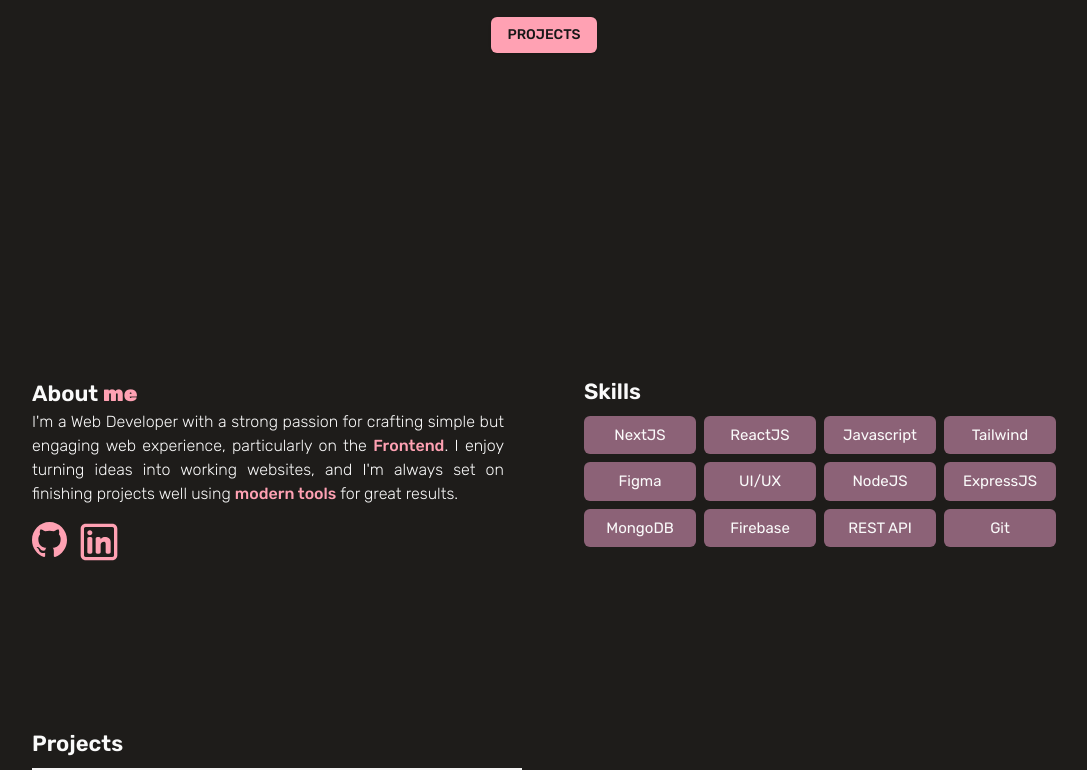
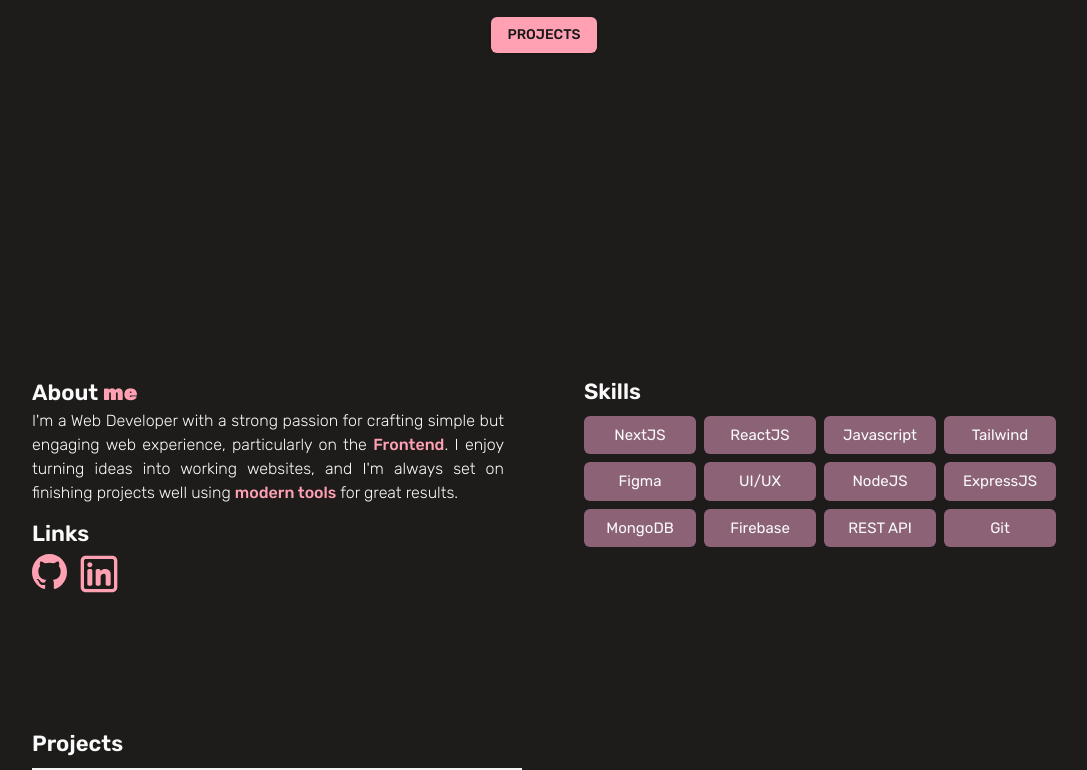
Before and after one commit to okimchi123/miko-portfolio_V1, a Next.js app: page / in a window 1280 px wide. Shown: the part 397-1167 px from the top of the page, without its empty margins (96-1183 px from the left). Built offline with nearby package versions, Linux system fonts and the light colour scheme.

Commit message:
added links label

```diff
--- a/src/components/layout/AboutMe.jsx
+++ b/src/components/layout/AboutMe.jsx
@@ -18,13 +18,16 @@ export default function AboutMe() {
     "Git",
   ];
   return (
-    <section id="about" className="h-fit md:h-[500px] py-20 md:py-8 w-[90%] md:w-[80%] gap-20 md:gap-20 flex flex-col md:flex-row items-center">
+    <section
+      id="about"
+      className="h-fit md:h-[500px] py-20 md:py-8 w-[90%] md:w-[80%] gap-20 md:gap-20 flex flex-col md:flex-row items-center"
+    >
       <Reveal delayProp={0.2} className="w-full">
-        <article>
-          <h1 className="header md:mt-6 lg:mt-12 xl:mt-4">
+        <article className="md:mt-[70px] lg:mt-[80px] xl:mt-12">
+          <h1 className="header">
             About <strong className="prismo"> me </strong>
           </h1>
-          <p className="text-justify font-light mb-4">
+          <p className="text-justify font-light mb-3">
             I'm a Web Developer with a strong passion for crafting simple but
             engaging web experience, particularly on the{" "}
             <strong className="prismo font-medium">Frontend</strong>. I enjoy
@@ -33,7 +36,9 @@ export default function AboutMe() {
             <strong className="prismo font-medium">modern tools</strong> for
             great results.
           </p>
-          <figure className="flex gap-3">
+          <figure className="flex flex-col gap-1">
+            <h1 className="header">Links</h1>
+            <div className="flex gap-4 md:gap-3">
               <Link href="https://github.com/okimchi123" target="_blank">
                 <Image
                   src="/github.svg"
@@ -55,6 +60,7 @@ export default function AboutMe() {
                   className=""
                 />
               </Link>
+            </div>
           </figure>
         </article>
       </Reveal>
```
Lines whose indentation alone changed are shown as unchanged.
